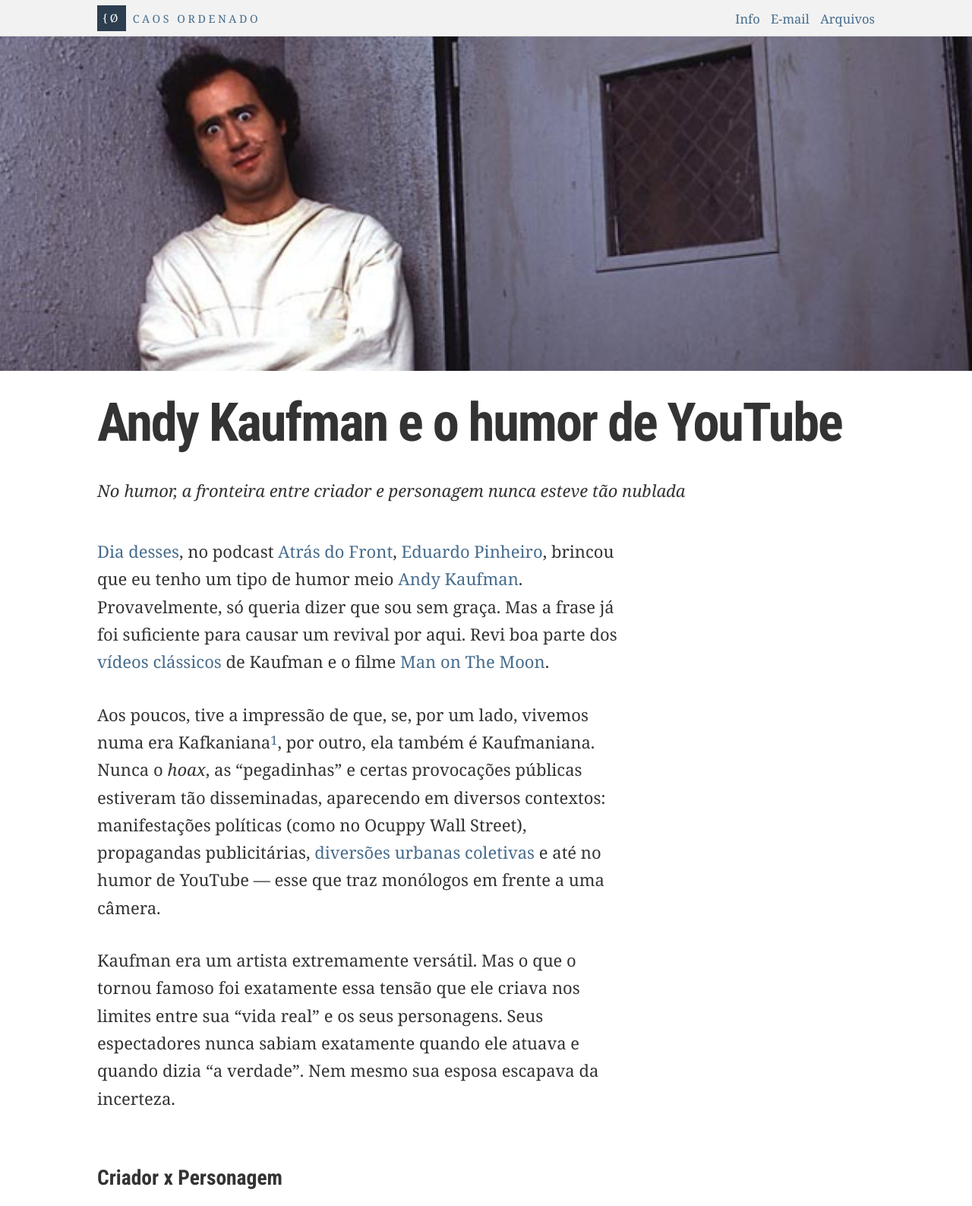
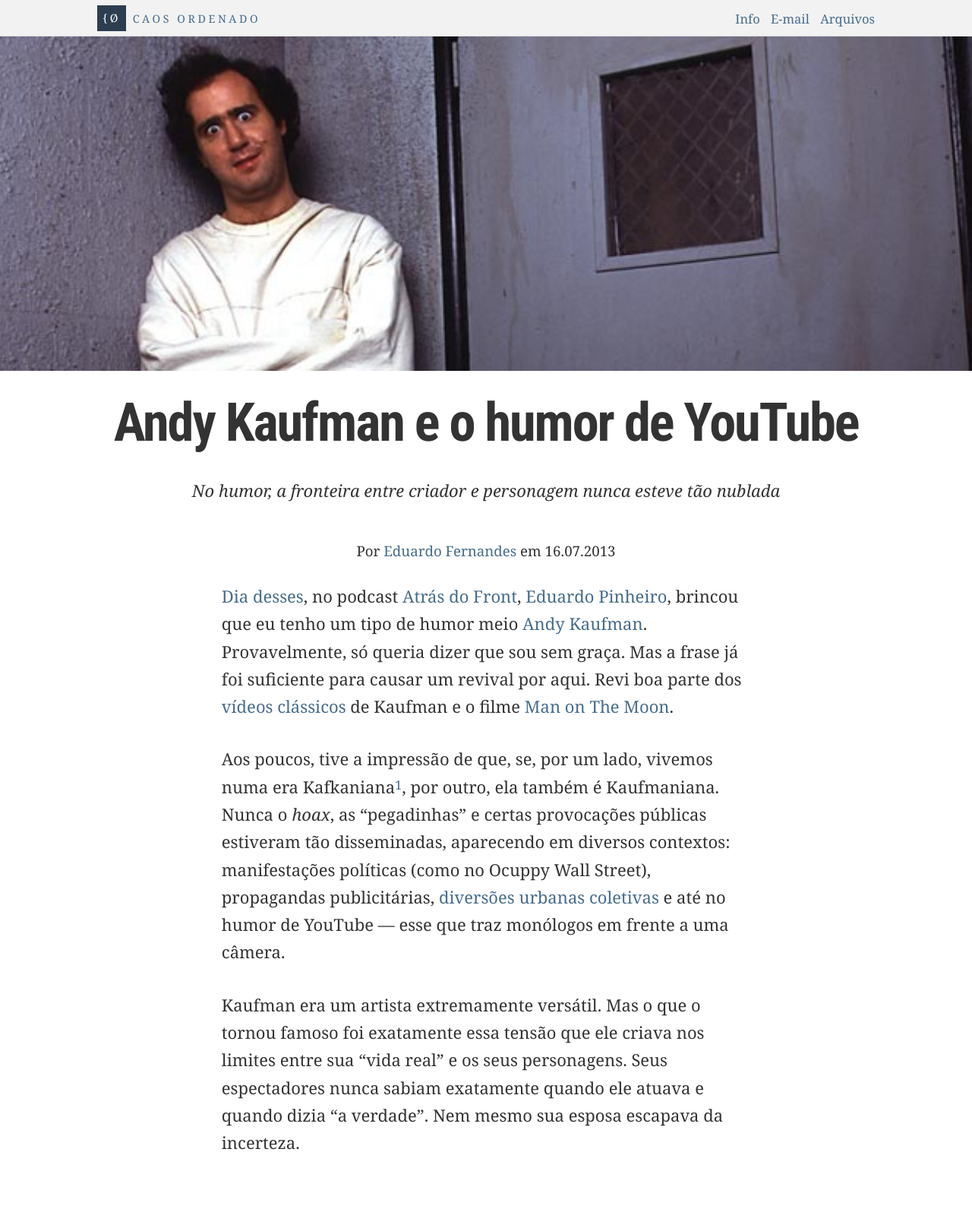
Before and after one commit to eduf/eduf.github.com, a Jekyll site: the page built from _posts/2013-07-16-andy-kaufman-e-o-humor-de-youtube.md, in a window 1280 px wide, cut to the strip 0-1587 px from the top of the page. Shown: the whole strip at 76% size. Built offline with Jekyll 4.4.1, drawn with Linux system fonts in a browser that asks for light colours; nearby versions of some CDN libraries; comment, search, counter and statistics services are not loaded; some of the changed text lies outside the part shown.

Commit message:
Centralizai-vos todos vós.

```diff
--- a/_layouts/post.html
+++ b/_layouts/post.html
@@ -4,10 +4,14 @@
 
 <h1 class="entry-title" itemprop="headline">{% if site.titlecase %}{{ page.title | titlecase }}{% else %}{{ page.title }}{% endif %}</h1>
 <header class="excerpt" itemprop="description">{{ page.excerpt | markdownify }}</header>
+
+<div class="author" itemprop="author" itemscope itemtype="http://schema.org/Person">
+	Por <span itemprop="name" class="fn"><a href="{{ site.url }}/info.html" title="Sobre Eduardo Fernandes" itemprop="url">Eduardo Fernandes</a></span> em <span datetime="{{ page.date| date:"%Y-%m-%d" }}" itemprop="datePublished">{{ page.date| date:"%d.%m.%Y" }}</span>
+</div>
+
 <span itemprop="articleBody">{{content}}</span>
 
 <footer class="entry-meta">
-	<p class="author vcard" itemprop="author" itemscope itemtype="http://schema.org/Person">Por <span itemprop="name" class="fn"><a href="{{ site.url }}/info.html" title="Sobre Eduardo Fernandes" itemprop="url">Eduardo Fernandes</a></span> em <span datetime="{{ page.date| date:"%Y-%m-%d" }}" itemprop="datePublished">{{ page.date| date:"%d.%m.%Y" }}</span></p>
 	<p>Compartilhar:&ensp;
 	<a href="mailto:?subject={{ page.title }}&body=http://caosordenado.com{{ page.url }}">E-mail</a>&ensp;.&ensp;
 	<a target="_blank" href="http://twitter.com/home?status={{ page.title }}&#160;http://caosordenado.com{{ page.url }}">Tweet</a>&ensp;.&ensp;
```
Also changed, not shown: stylesheets/foundation.min.css, 1 other file.
